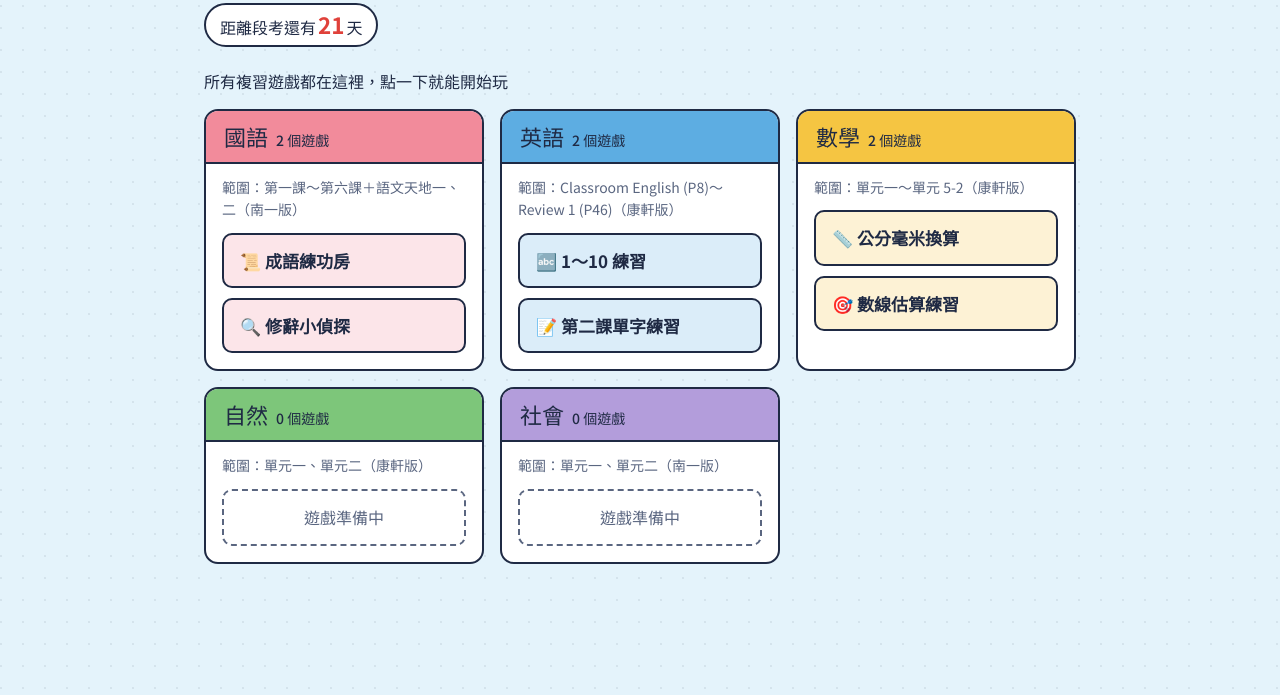
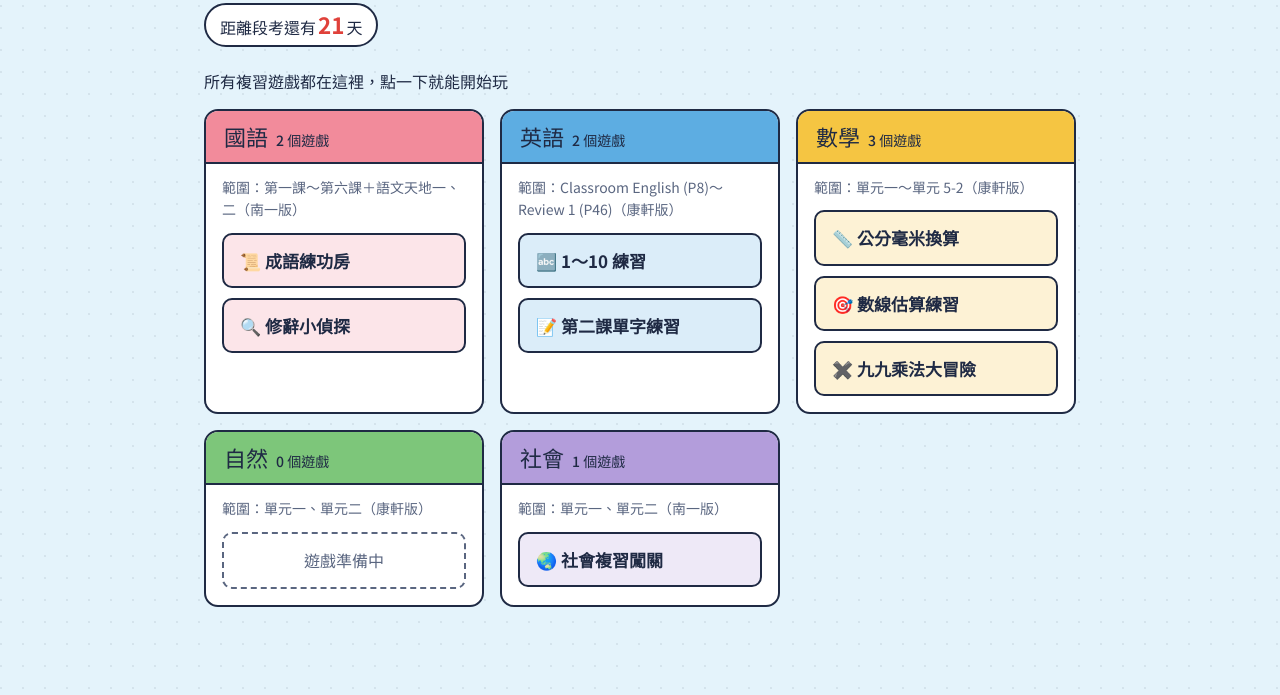
Before and after one commit to teacher-liujikan/midterm-review, a plain HTML site: page index.html in a window 1280 px wide. Shown: the part 105-800 px from the top of the page. Drawn offline with Linux system fonts and the light colour scheme; a web font is replaced by a local one.

Commit message:
Add files via upload

```diff
--- a/index.html
+++ b/index.html
@@ -82,9 +82,11 @@ const SUBJ = [
           {name:"第二課單字練習", url:"https://teacher-liujikan.github.io/Vocabulary-Practice/", icon:"📝"}]},
   {name:"數學", pub:"康軒", color:"var(--ma)", scope:"單元一～單元 5-2",
    games:[{name:"公分毫米換算", url:"https://teacher-liujikan.github.io/cm-mm/", icon:"📏"},
-          {name:"數線估算練習", url:"https://teacher-liujikan.github.io/number-line-rounding/", icon:"🎯"}]},
+          {name:"數線估算練習", url:"https://teacher-liujikan.github.io/number-line-rounding/", icon:"🎯"},
+          {name:"九九乘法大冒險", url:"https://teacher-liujikan.github.io/9-9-Adventure/", icon:"✖️"}]},
   {name:"自然", pub:"康軒", color:"var(--sc)", scope:"單元一、單元二", games:[]},
-  {name:"社會", pub:"南一", color:"var(--so)", scope:"單元一、單元二", games:[]}
+  {name:"社會", pub:"南一", color:"var(--so)", scope:"單元一、單元二",
+   games:[{name:"社會複習闖關", url:"https://teacher-liujikan.github.io/Social-Quiz/", icon:"🌏"}]}
 ];
 const grid = document.getElementById("grid");
 SUBJ.forEach(S=>{
```
